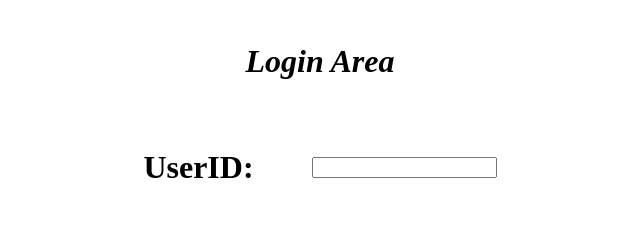
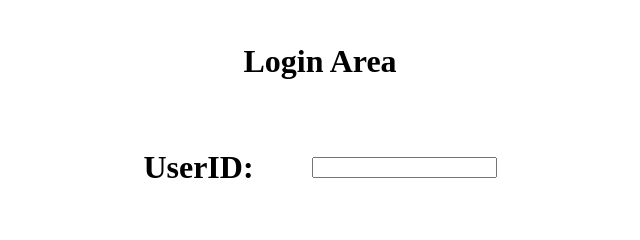
Before and after one commit to al-grund/loginWorkshop, a plain HTML site: page index2.html in a window 1280 px wide. Shown: the top 240 px of the page, 320-960 px from the left. Drawn offline with Linux system fonts and the light colour scheme.

Commit message:
Update index2.html

```diff
--- a/index2.html
+++ b/index2.html
@@ -9,18 +9,19 @@
         <center>
                 <table bgcolor="white" cellpadding="12" border="0">
 
-                <tr><td colspan="2"><center><h1><i><b>Login
+                <tr><td colspan="2"><center><h1><b>Login
                 Area</b></h1></center></td></tr>
 
-                <tr><td><h1><b>UserID:</b></h1></td><td><form name="login"><input
-                name="id" type="text"></td></tr>
+                <tr><td><h1><b>UserID:</b></h1></td><td><form name="login">
+                    <input name="id" type="text"></td></tr>
 
-                <tr><td><h1><b>Password:</b></h1></td><td><input name="pass"
-                type="password"></td></tr>
+                <tr><td><h1><b>Password:</b></h1></td><td>
+                    <input name="pass" type="password"></td></tr>
 
                 <tr><td><center><input type="button" value="Login"
                 onClick="pasuser(this.form)"></center></td><td><center><br><input
                 type="Reset"></form></td></tr></table></center>
+
                 <script src="./ourJavascript2.js"></script>
 </body>
 </html>
```
